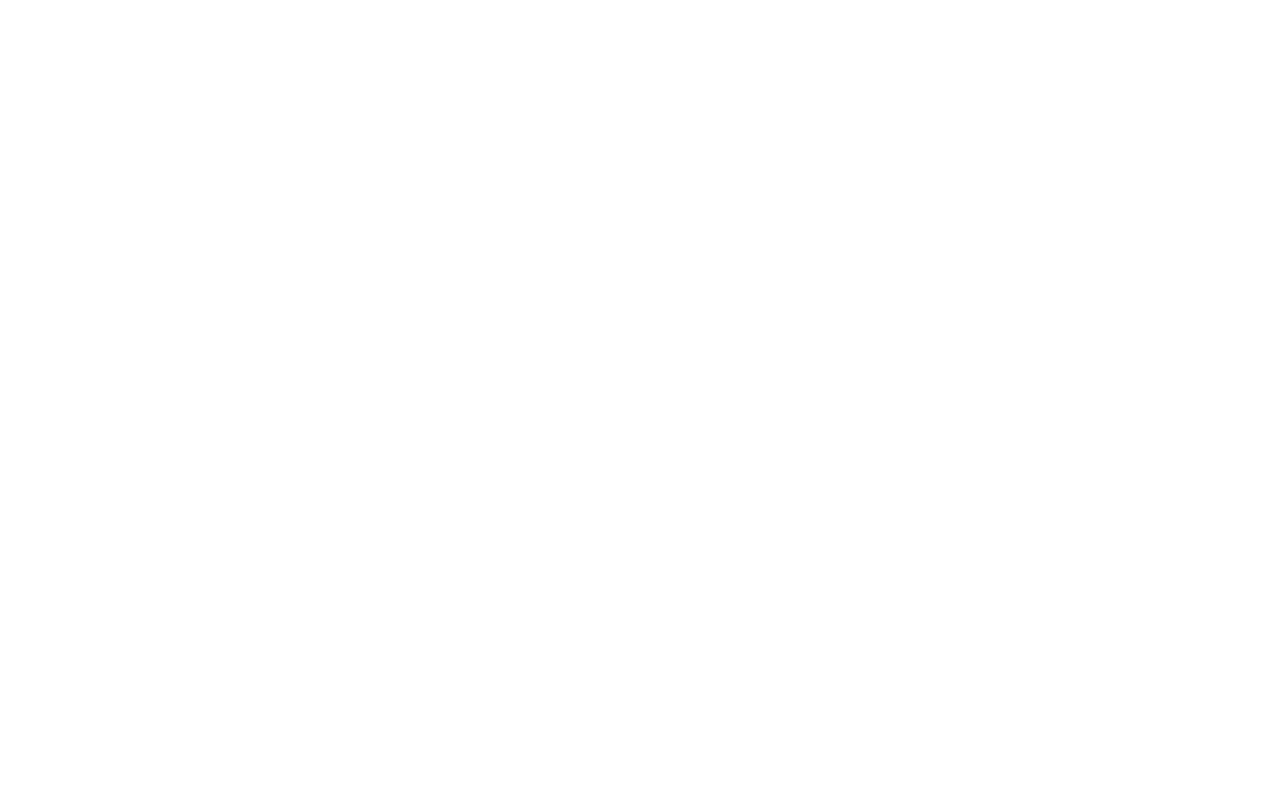
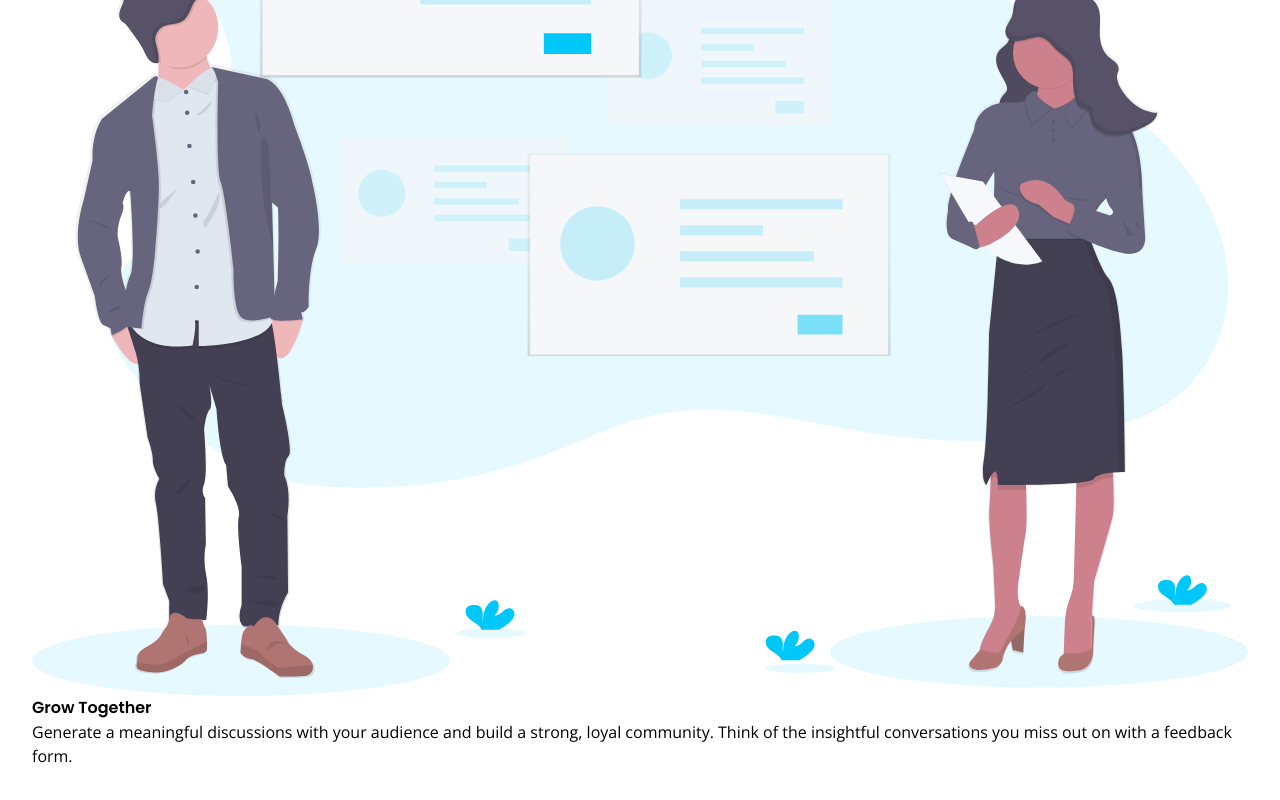
Before and after one commit to ronaldlamdev/huddle-landing-page-fe-mentor, a React (Vite) app: page / in a window 1280 px wide. Shown: the part 1131-1931 px from the top of the page. Before the commit the page ends 1011 px from the top, so only its background shows below. Built offline with nearby package versions, Linux system fonts and the light colour scheme.

Commit message:
created card component with props

```diff
--- a/src/App.jsx
+++ b/src/App.jsx
@@ -1,10 +1,12 @@
 import React from 'react'
 import Hero from './components/Hero'
+import Main from './components/Main'
 
 const App = () => {
   return (
     <div>
       <Hero />
+      <Main />
     </div>
   )
 }
--- /dev/null
+++ b/src/components/Main.jsx
@@ -0,0 +1,22 @@
+import React from 'react'
+import MainCard from './MainCard'
+import GrowTogether from '../assets/illustration-grow-together.svg'
+import FlowConverse from '../assets/illustration-flowing-conversation.svg'
+import YourUsers from '../assets/illustration-your-users.svg'
+
+const Main = () => {
+  return (
+    <main>
+      <MainCard
+        image={GrowTogether}
+        forAlt='grow together'
+        heading='Grow Together'
+        para='Generate a meaningful discussions with
+        your audience and build a strong, loyal
+        community. Think of the insightful conversations
+        you miss out on with a feedback form.'/>
+    </main>
+  )
+}
+
+export default Main
--- /dev/null
+++ b/src/components/MainCard.jsx
@@ -0,0 +1,15 @@
+import React from 'react'
+
+const MainCard = ({image, forAlt, heading, para}) => {
+  return (
+    <div className='flex flex-col justify-between p-8 mx-auto'>
+      <img src={image} alt={forAlt}/>
+      <div>
+        <h1>{heading}</h1>
+        <p>{para}</p>
+      </div>
+    </div>
+  )
+}
+
+export default MainCard
```
